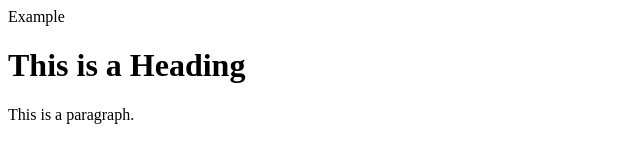
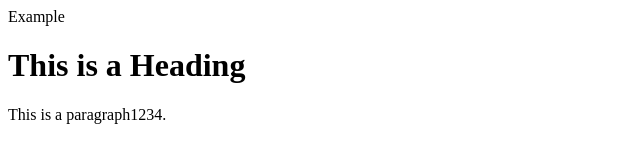
Before and after one commit to Simonmtaylor/git-demo, a plain HTML site: page index.html in a window 1280 px wide. Shown: the full height of the page, 0-640 px from the left. Drawn offline with Linux system fonts and the light colour scheme.

Commit message:
A few more changes

```diff
--- a/index.html
+++ b/index.html
@@ -7,7 +7,7 @@ Example
 <body>
 
 <h1>This is a Heading</h1>
-<p>This is a paragraph.</p>
+<p>This is a paragraph1234.</p>
 
 </body>
 </html>
```
Also changed, not shown: 1 other file.
